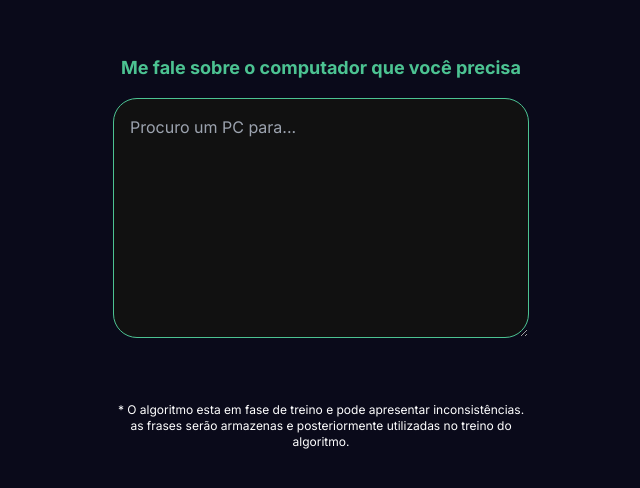
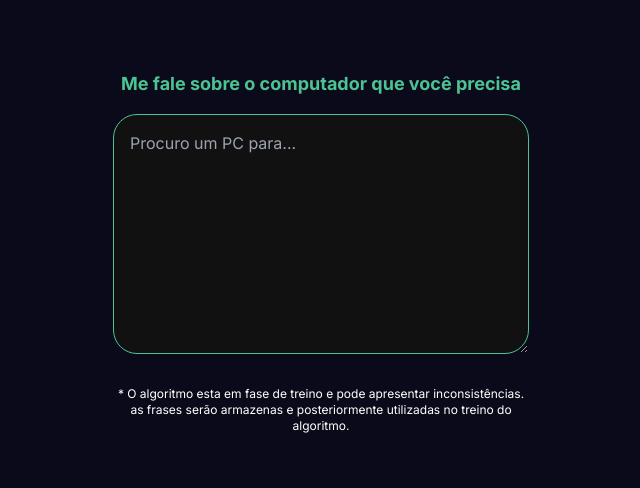
Before and after one commit to jhonatan98rios/hardware-guide-web, a Next.js app: page / in a window 1280 px wide. Shown: the part 156-644 px from the top of the page, without its empty margins (319-959 px from the left). Built offline with nearby package versions, Linux system fonts and the light colour scheme.

Commit message:
fixing overscroll

```diff
--- a/src/app/globals.css
+++ b/src/app/globals.css
@@ -18,6 +18,7 @@
 
 body {
   color: rgb(var(--foreground-rgb));
+  overflow-x: hidden;
   background: linear-gradient(
       to bottom,
       transparent,
@@ -31,3 +32,11 @@ body {
     text-wrap: balance;
   }
 }
+
+html, body {
+  overflow-x: hidden;
+}
+
+.flickity-enabled:focus {
+  outline: none;
+}
--- a/src/app/page.tsx
+++ b/src/app/page.tsx
@@ -55,7 +55,7 @@ export default function Home() {
           )
         }
 
-        <div className="text-white text-xs mt-16 text-center">
+        <div className="text-white text-xs mt-8 text-center">
           * O algoritmo esta em fase de treino e pode apresentar inconsistências. as frases serão armazenas e posteriormente utilizadas no treino do algoritmo.
         </div>
       </section>
--- a/src/app/result/page.tsx
+++ b/src/app/result/page.tsx
@@ -45,7 +45,7 @@ function Recommendations() {
 
   return (
     <main className="flex items-center justify-center bg-[#0a0a1a] w-full h-screen">
-      <section className="max-w-[560px] w-11/12 h-96 justify-center items-center p-8">
+      <section className="max-w-[560px] w-11/12 justify-center items-center p-8">
         <h1 className="text-center w-full mx-0 mb-8 text-[#4CC392] text-lg font-bold"> Veja as sugestões que separamos para você </h1>
 
         <div>
```
